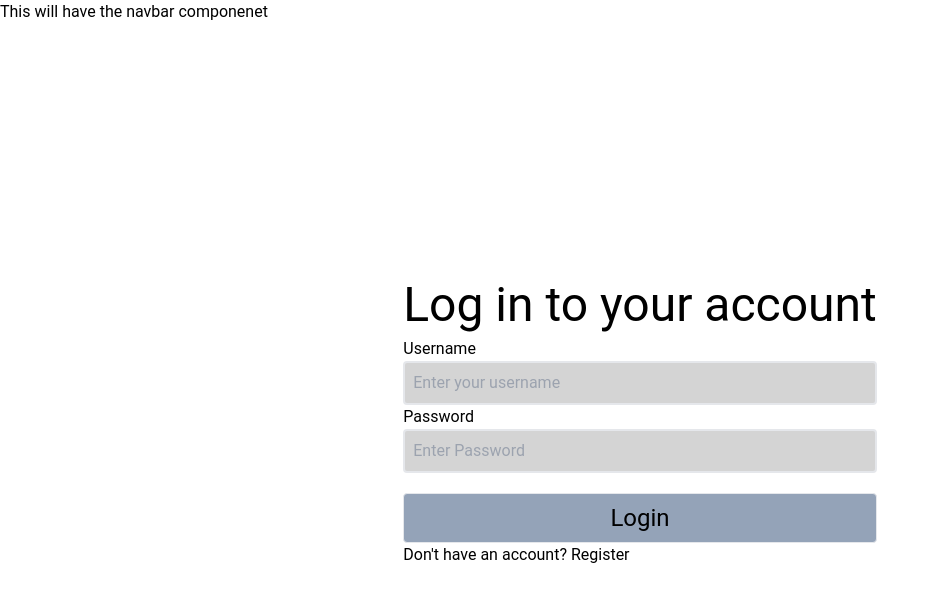
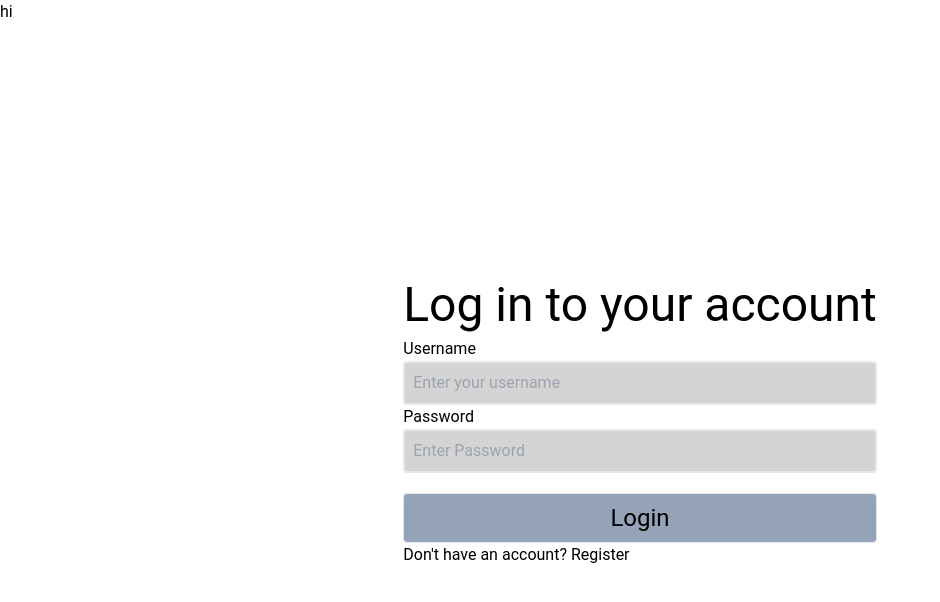
Before and after one commit to yashcrest/MERN-CHAT-APP, a React (Vite) app in the folder frontend/: page / in a window 1280 px wide. Shown: the top 602 px of the page, without its empty margins (0-940 px from the left). Built offline with nearby package versions, Linux system fonts and the light colour scheme.

Commit message:
navbar implementation

```diff
--- a/frontend/src/App.jsx
+++ b/frontend/src/App.jsx
@@ -8,7 +8,7 @@ import {
   PageNotFound,
   Layout,
   Profile,
-} from "./components/Pages";
+} from "./components";
 import RequireAuth from "./components/RequireAuth";
 
 function App() {
--- /dev/null
+++ b/frontend/src/components/NavBar.jsx
@@ -0,0 +1,15 @@
+import React from "react";
+
+const NavBar = () => {
+  return (
+    <>
+      <nav className="bg-white border-grey-200 dark:bg-grey-900">
+        <div>
+          <h1>hi</h1>
+        </div>
+      </nav>
+    </>
+  );
+};
+
+export default NavBar;
--- a/frontend/src/components/NavBar/NavBar.jsx
+++ /dev/null
@@ -1,11 +0,0 @@
-import React from "react";
-
-const NavBar = () => {
-  return (
-    <>
-      <nav>This will have the navbar componenet</nav>
-    </>
-  );
-};
-
-export default NavBar;
--- a/frontend/src/components/Pages/Layout.jsx
+++ b/frontend/src/components/Pages/Layout.jsx
@@ -1,6 +1,6 @@
 import React from "react";
 import { Outlet } from "react-router-dom";
-import NavBar from "../NavBar/NavBar";
+import NavBar from "../NavBar";
 
 const Layout = () => {
   return (
--- a/frontend/src/components/Pages/index.js
+++ /dev/null
@@ -1,6 +0,0 @@
-export { default as Login } from "./Login";
-export { default as Chat } from "./Chat";
-export { default as Register } from "./Register";
-export { default as PageNotFound } from "./PageNotFound";
-export { default as Layout } from "./Layout";
-export { default as Profile } from "./Profile";
```
Also changed, not shown: frontend/src/components/index.js (added, +7 -0 lines), 1 other file (tests, documents, lock files or other folders).
